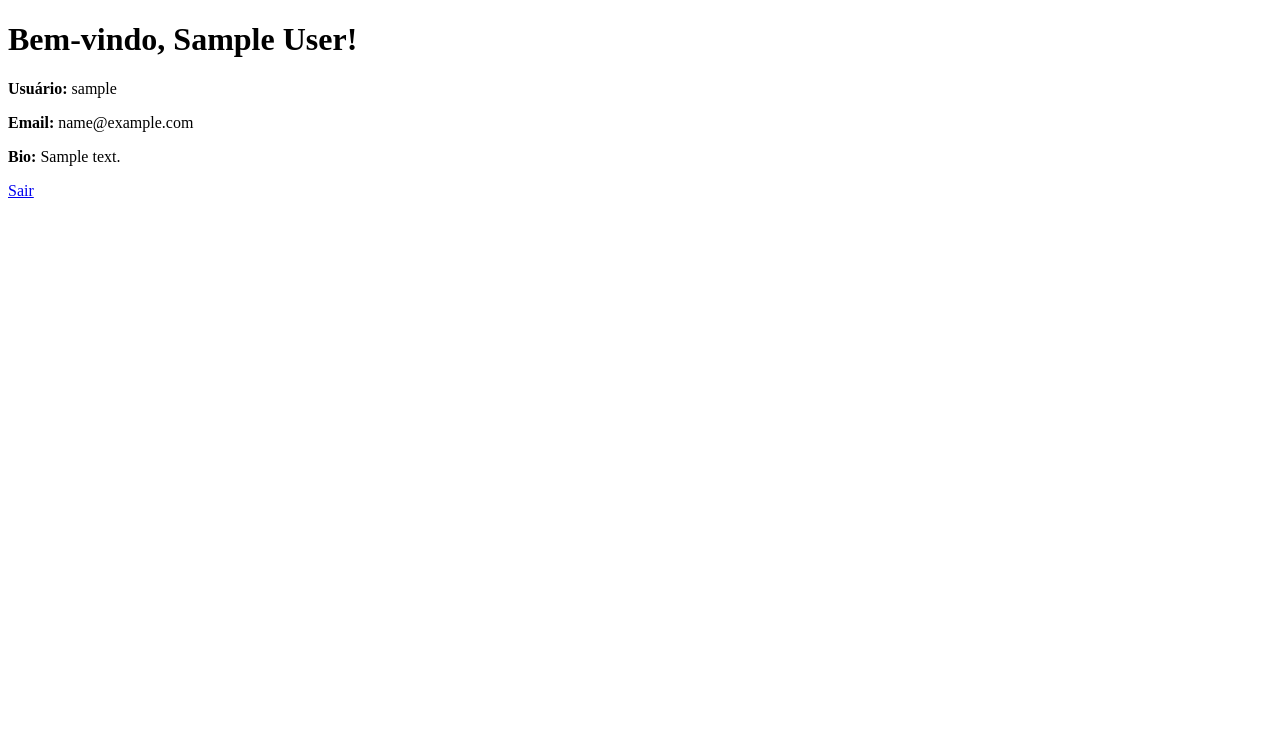
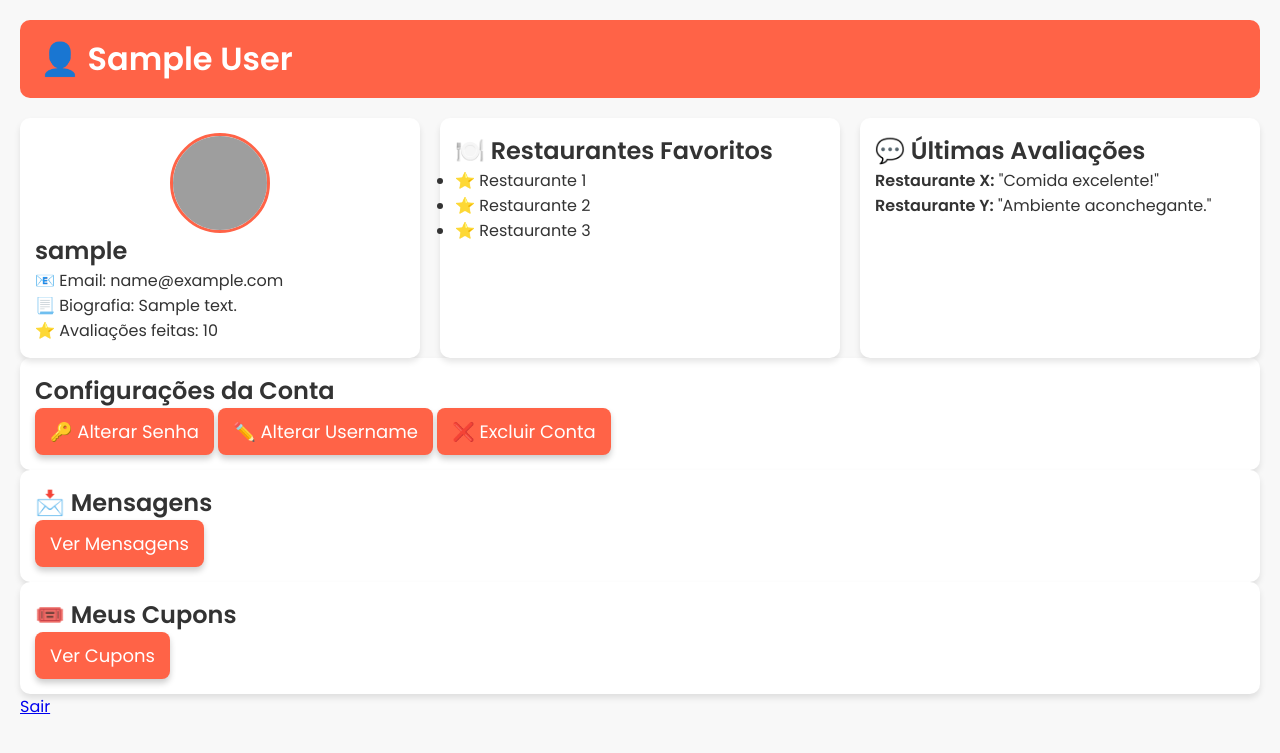
Before and after one commit to y123yuri/Projeto-Full-Stack-Orienta-o-a-objetos, a Flask app: template Projeto/app/templates/perfil.html in a window 1280 px wide. Shown: the top 753 px of the page. Run offline with Flask 3, Linux system fonts and the light colour scheme; the template is opened without the code that fills it: values that come from a table or form of the project are taken from there, others are empty; tables that the repository leaves empty hold one stand-in row (values such as "Sample post"); grey boxes are pictures that could not be loaded.

Commit message:
Atualizando a página de perfil

```diff
--- /dev/null
+++ b/Projeto/app/static/css/perfil.css
@@ -0,0 +1,99 @@
+@import url('https://fonts.googleapis.com/css2?family=Poppins:wght@300;400;600&display=swap');
+
+* {
+    margin: 0;
+    padding: 0;
+    box-sizing: border-box;
+    font-family: 'Poppins', sans-serif;
+}
+
+body {
+    background-color: #f8f8f8;
+    color: #333;
+    padding: 20px;
+}
+
+header {
+    display: flex;
+    justify-content: space-between;
+    align-items: center;
+    background: #ff6347;
+    color: white;
+    padding: 15px 20px;
+    border-radius: 10px;
+}
+
+.edit-profile, .change-password, .delete-account, .open-messages, .view-coupons, .edit-username {
+    background: #ff6347;
+    border: none;
+    color: white;
+    font-size: 18px;
+    cursor: pointer;
+    transition: 0.3s;
+    padding: 10px 15px;
+    border-radius: 8px;
+    box-shadow: 0 4px 6px rgba(0, 0, 0, 0.2);
+}
+
+.edit-profile:hover, .change-password:hover, .delete-account:hover, .open-messages:hover, .view-coupons:hover, .edit-username:hover {
+    background: #e5533d;
+    box-shadow: 0 6px 8px rgba(0, 0, 0, 0.3);
+}
+
+.content {
+    display: flex;
+    justify-content: space-between;
+    gap: 20px;
+    margin-top: 20px;
+}
+
+.profile-info, .favorites, .reviews, .account-settings, .messages, .coupons, .edit-username-section {
+    background: white;
+    padding: 15px;
+    border-radius: 10px;
+    box-shadow: 0 4px 6px rgba(0, 0, 0, 0.1);
+    flex: 1;
+}
+
+.avatar {
+    display: block;
+    margin: auto;
+    width: 100px;
+    height: 100px;
+    border-radius: 50%;
+    border: 3px solid #ff6347;
+}
+
+button {
+    background: #ff6347;
+    color: white;
+    padding: 10px 15px;
+    border: none;
+    border-radius: 5px;
+    cursor: pointer;
+    font-size: 16px;
+    transition: 0.3s;
+}
+
+button:hover {
+    background: #e5533d;
+}
+
+.edit-username-section {
+    display: none;
+    margin-top: 20px;
+}
+
+.edit-username-section input {
+    width: 100%;
+    padding: 10px;
+    margin-top: 10px;
+    border: 1px solid #ddd;
+    border-radius: 5px;
+}
+
+.save-username-button {
+    display: block;
+    margin-top: 10px;
+    width: 100%;
+}
--- /dev/null
+++ b/Projeto/app/static/js/perfil.js
@@ -0,0 +1,42 @@
+document.addEventListener("DOMContentLoaded", function() {
+    // Função para alternar a exibição da seção de edição de username
+    document.querySelector(".edit-username").addEventListener("click", function() {
+        const usernameSection = document.querySelector(".edit-username-section");
+        usernameSection.style.display = usernameSection.style.display === "block" ? "none" : "block";
+    });
+
+    // Função para salvar o novo username
+    document.querySelector(".save-username-button").addEventListener("click", function() {
+        const newUsername = document.querySelector("#new-username").value;
+
+        if (newUsername) {
+            document.querySelector(".profile-name").textContent = newUsername;
+            alert("Username atualizado com sucesso!");
+            document.querySelector(".edit-username-section").style.display = "none";
+        } else {
+            alert("Por favor, insira um novo username!");
+        }
+    });
+
+    // Alteração de senha
+    document.querySelector(".change-password").addEventListener("click", function() {
+        alert("Alteração de senha ainda não implementada");
+    });
+
+    // Exclusão de conta
+    document.querySelector(".delete-account").addEventListener("click", function() {
+        if (confirm("Tem certeza que deseja excluir sua conta?")) {
+            alert("Conta excluída com sucesso!");
+        }
+    });
+
+    // Abrir mensagens
+    document.querySelector(".open-messages").addEventListener("click", function() {
+        alert("Abrindo mensagens privadas...");
+    });
+
+    // Ver cupons
+    document.querySelector(".view-coupons").addEventListener("click", function() {
+        alert("Visualizando cupons...");
+    });
+});
--- a/Projeto/app/templates/perfil.html
+++ b/Projeto/app/templates/perfil.html
@@ -3,20 +3,61 @@
 <head>
     <meta charset="UTF-8">
     <meta name="viewport" content="width=device-width, initial-scale=1.0">
-    <title>Perfil do Usuário</title>
+    <title>Perfil</title>
+    <link rel="stylesheet" href="/static/css/perfil.css">
 </head>
 <body>
-    <h1>Bem-vindo, {{ usuario.name }}!</h1>
-    <p><strong>Usuário:</strong> {{ usuario.username }}</p>
-    <p><strong>Email:</strong> {{ usuario.email }}</p>
-    {%if perfil.bio == None %}
-    <p><strong>Bio:</strong> Este usuário não possui descrição. </p>
-    {%else%}
-    <p><strong>Bio:</strong> {{ perfil.bio }}</p>
-    {% endif %}
+    <header>
+        <h1>👤 {{ usuario.name }}</h1>
+    </header>
 
+    <main class="content">
+        <section class="profile-info">
+            <img src="/static/images/user-avatar.png" alt="Foto de perfil" class="avatar">
+            <h2 class="profile-username">{{ usuario.username }}</h2>
+            <p class="profile-email">📧 Email: {{ usuario.email }}</p>
+            <p class="profile-bio">📃 Biografia: {{ perfil.bio }}</p>
+            <p>⭐ Avaliações feitas: 10</p>
+        </section>
 
+        <section class="favorites">
+            <h2>🍽️ Restaurantes Favoritos</h2>
+            <ul>
+                <li>⭐ Restaurante 1</li>
+                <li>⭐ Restaurante 2</li>
+                <li>⭐ Restaurante 3</li>
+            </ul>
+        </section>
+
+        <section class="reviews">
+            <h2>💬 Últimas Avaliações</h2>
+            <div class="comment">
+                <strong>Restaurante X:</strong> "Comida excelente!"
+            </div>
+            <div class="comment">
+                <strong>Restaurante Y:</strong> "Ambiente aconchegante."
+            </div>
+        </section>
+    </main>
+
+    <section class="account-settings">
+        <h2>Configurações da Conta</h2>
+        <button class="change-password">🔑 Alterar Senha</button>
+        <button class="edit-username">✏️ Alterar Username</button>
+        <button class="delete-account">❌ Excluir Conta</button>
+    </section>
+
+    <section class="messages">
+        <h2>📩 Mensagens</h2>
+        <button class="open-messages">Ver Mensagens</button>
+    </section>
+
+    <section class="coupons">
+        <h2>🎟️ Meus Cupons</h2>
+        <button class="view-coupons">Ver Cupons</button>
+    </section>
 
     <a href="{{ url_for('logout') }}">Sair</a>
+    <script src="/static/js/perfil.js"></script>
 </body>
 </html>
```
